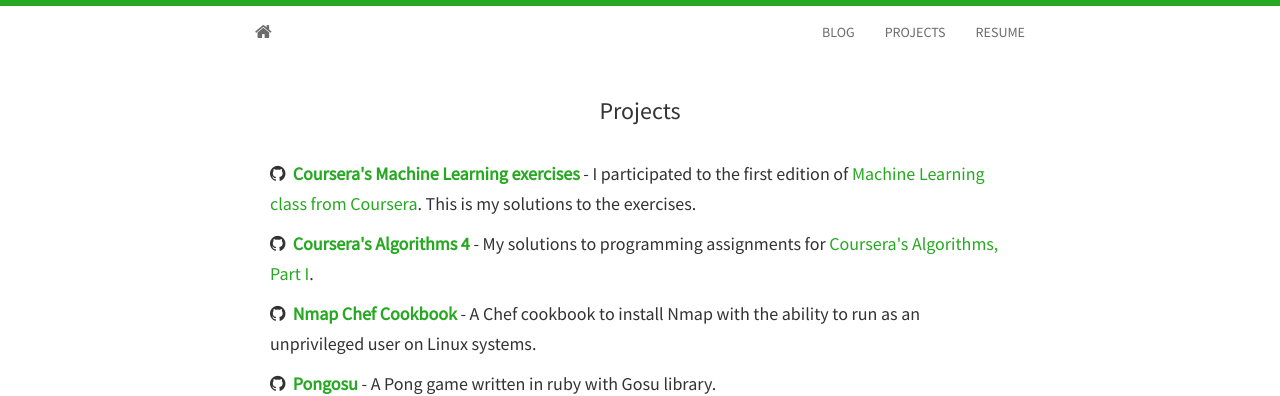
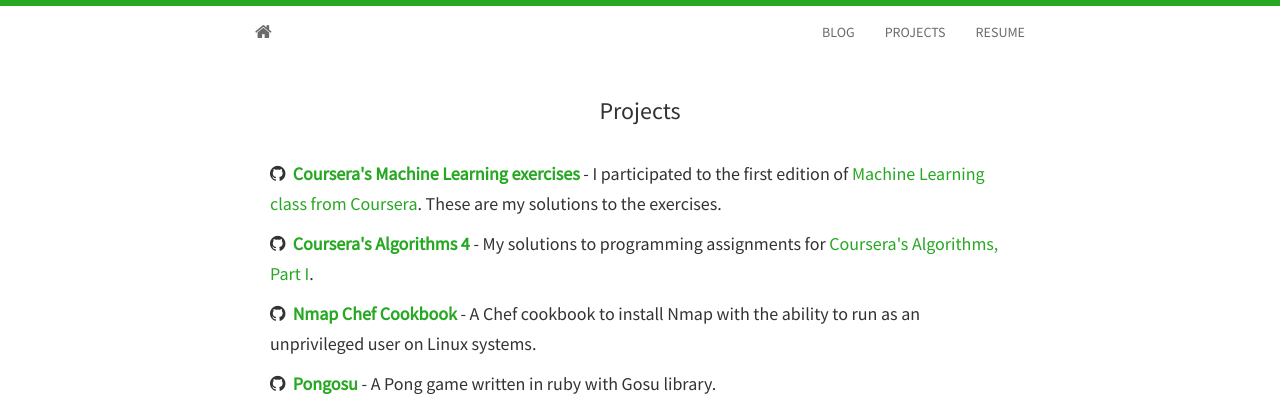
Before and after one commit to merwan/merwan.github.io, a Jekyll site: the page built from projects.html, in a window 1280 px wide. Shown: the top 396 px of the page. Built offline with Jekyll 4.4.1, drawn with Linux system fonts in a browser that asks for light colours; nearby versions of some CDN libraries.

Commit message:
Fix typo in projects

```diff
--- a/projects.html
+++ b/projects.html
@@ -9,7 +9,7 @@
       <div class="panel-body">
         <h5>
           <i class="fa fa-github"></i>&nbsp;&nbsp;<strong><a href="https://github.com/merwan/ml-class">Coursera's Machine Learning exercises</a></strong>
-          - I participated to the first edition of <a href="https://www.coursera.org/learn/machine-learning">Machine Learning class from Coursera</a>. This is my solutions to the exercises.
+          - I participated to the first edition of <a href="https://www.coursera.org/learn/machine-learning">Machine Learning class from Coursera</a>. These are my solutions to the exercises.
         </h5>
         <h5>
           <i class="fa fa-github"></i>&nbsp;&nbsp;<strong><a href="https://github.com/merwan/algs4">Coursera's Algorithms 4</a></strong>
```
